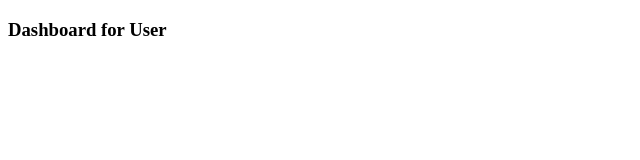
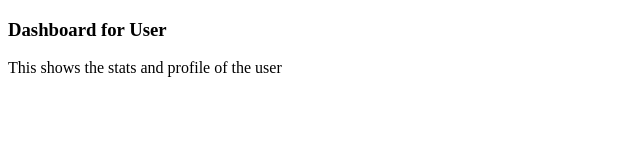
Before and after one commit to emerald357/practice, a plain HTML site: page dashboard.html in a window 1280 px wide. Shown: the whole page, without its empty margins (0-640 px from the left). Drawn offline with Linux system fonts and the light colour scheme.

Commit message:
modify dashboard.html

```diff
--- a/dashboard.html
+++ b/dashboard.html
@@ -7,5 +7,6 @@
 </head>
 <body>
     <h3>Dashboard for User</h3>
+    <p>This shows the stats and profile of the user</p>
 </body>
 </html>
```
